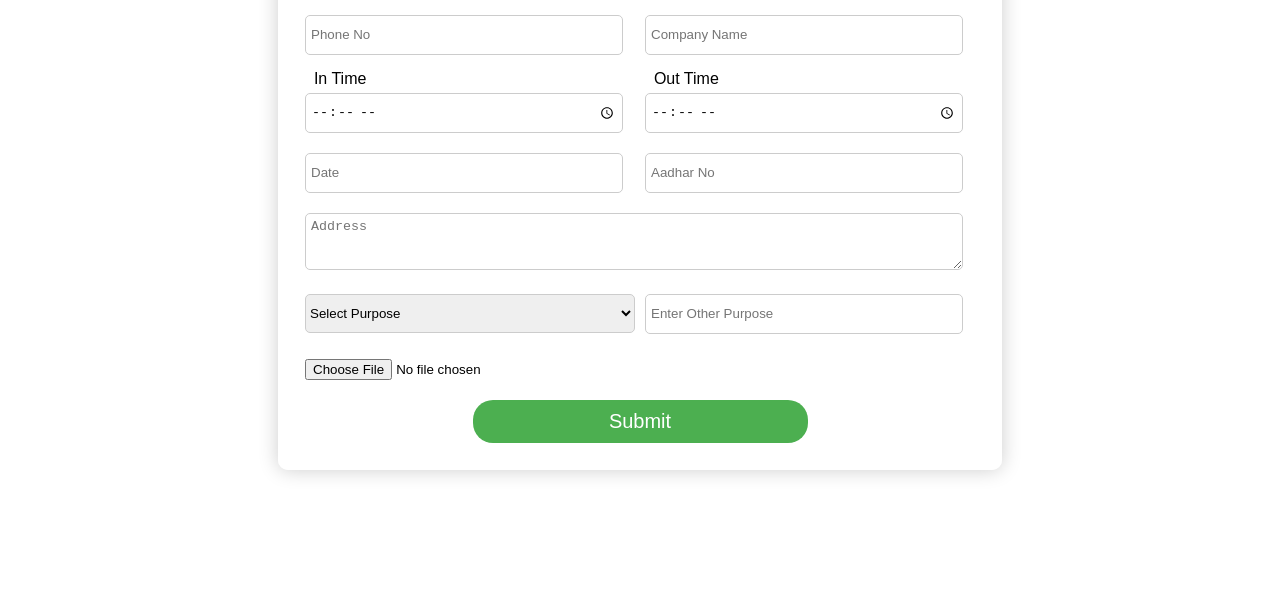
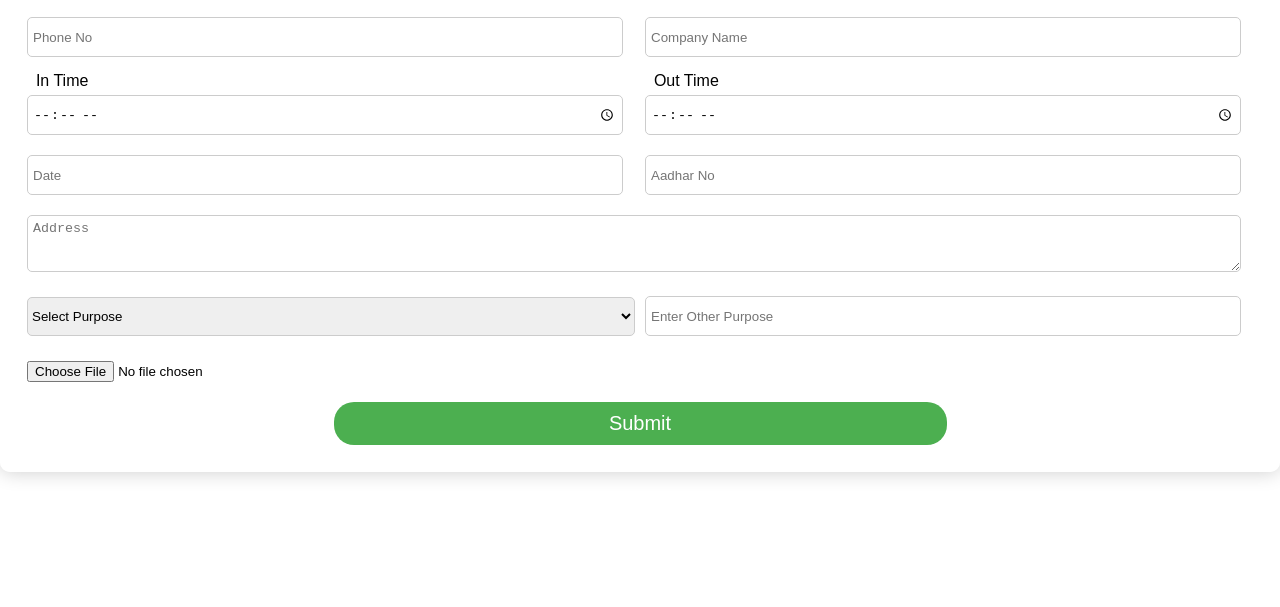
Before and after one commit to Rtmiksb/PGP_Gatepass.pgpfirst, a plain HTML site: page index.html in a window 1280 px wide. Shown: the part 223-830 px from the top of the page. Drawn offline with Linux system fonts and the light colour scheme.

Commit message:
Update index.html

```diff
--- a/index.html
+++ b/index.html
@@ -31,7 +31,7 @@
         .container {
             width: auto;
             height: auto;
-            max-width: 680px;
+            max-width: auto;
             margin: 30px auto;
             padding: 22px;
             background-color: rgba(255, 255, 255, 0.9);
```
